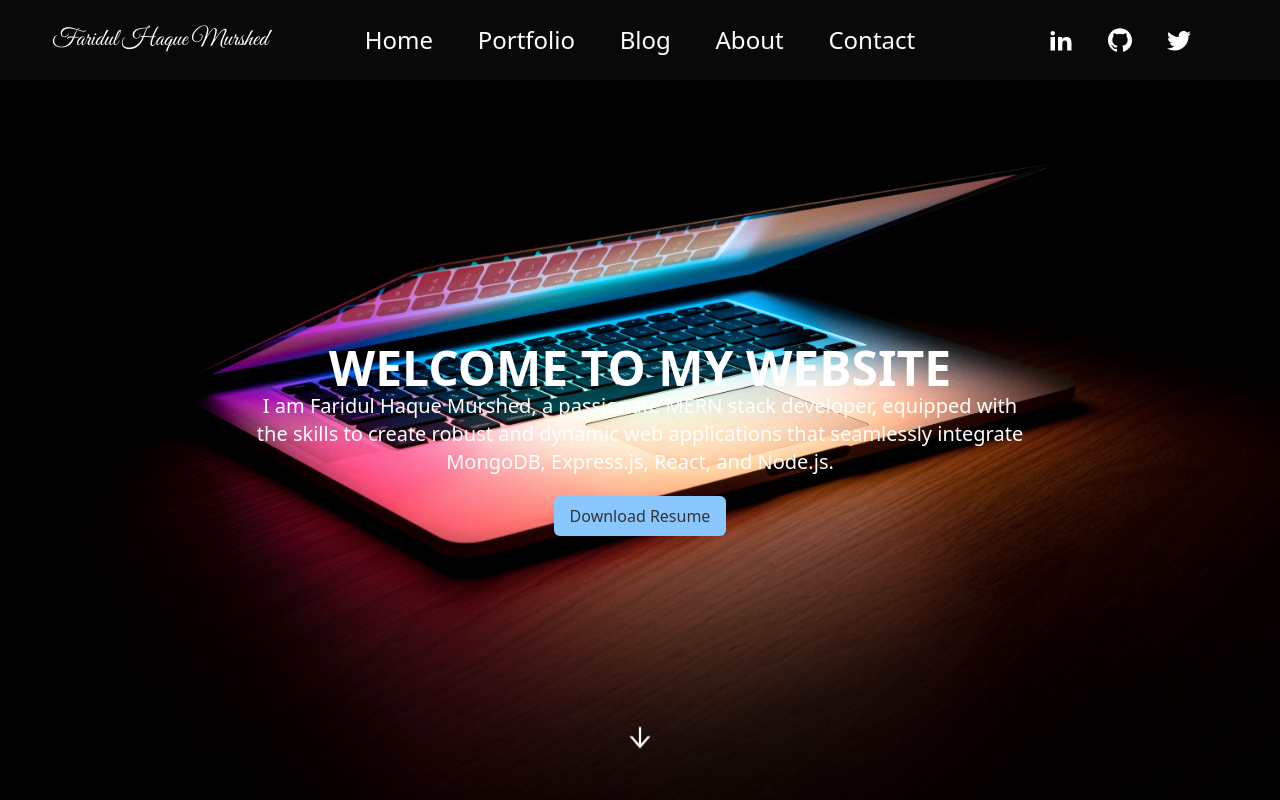
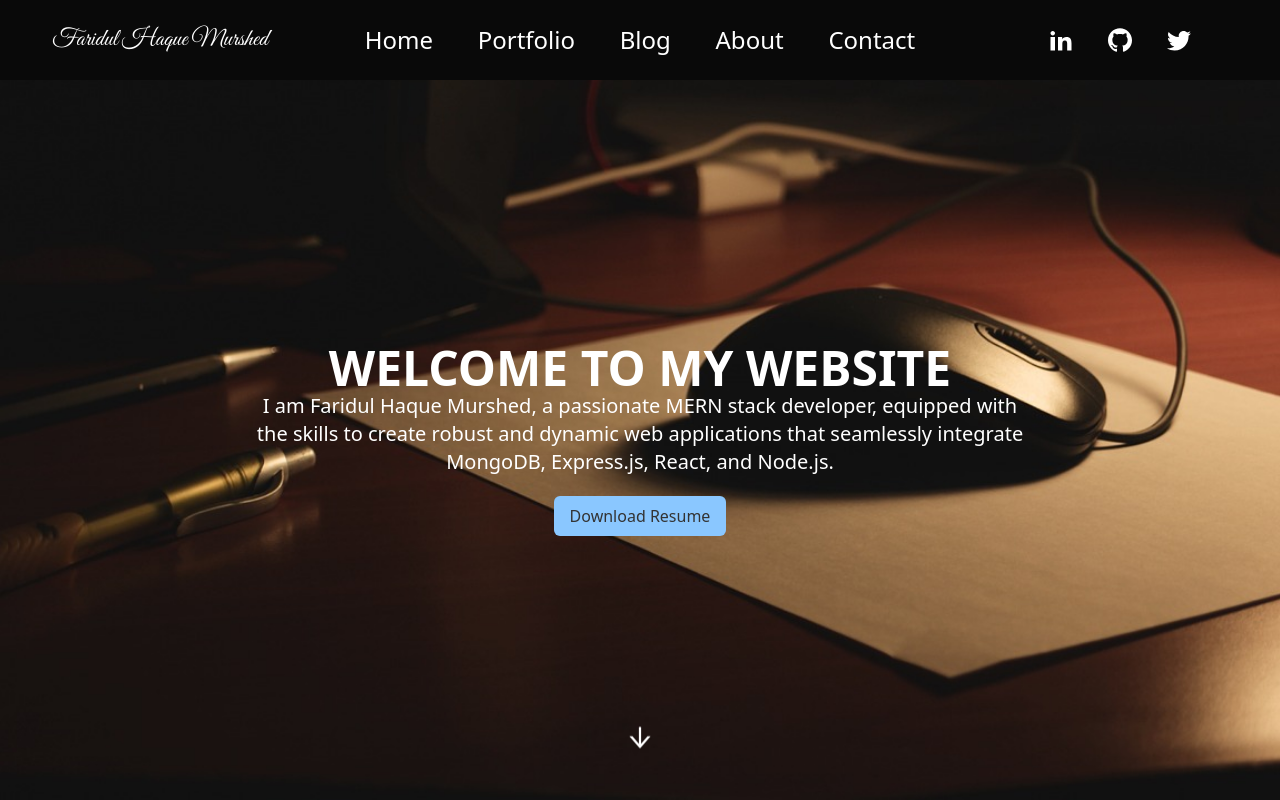
Before and after one commit to faridulhaque/My-Portfolio-v4, a Next.js app: page / in a window 1280 px wide. Shown: the top 800 px of the page. Built offline with nearby package versions, Linux system fonts and the light colour scheme; no server answers.

Commit message:
portfolio done

```diff
--- a/src/components/others/Contact.tsx
+++ b/src/components/others/Contact.tsx
@@ -1,6 +1,5 @@
 import Link from "next/link";
 import React, { useRef } from "react";
-import emailjs from "@emailjs/browser";
 import { AiFillMail, AiFillPhone } from "react-icons/ai";
 import { useForm, ValidationError } from "@formspree/react";
 
--- a/src/styles/globals.css
+++ b/src/styles/globals.css
@@ -13,7 +13,7 @@
 
 header {
 
-    background-image: url(../assets/banner.jpg);
+    background-image: url(../assets/banner_2.jpg);
     background-position: center;
     background-repeat: no-repeat;
     background-size: cover;
```
Also changed, not shown: src/assets/banner_2.jpg (added).
